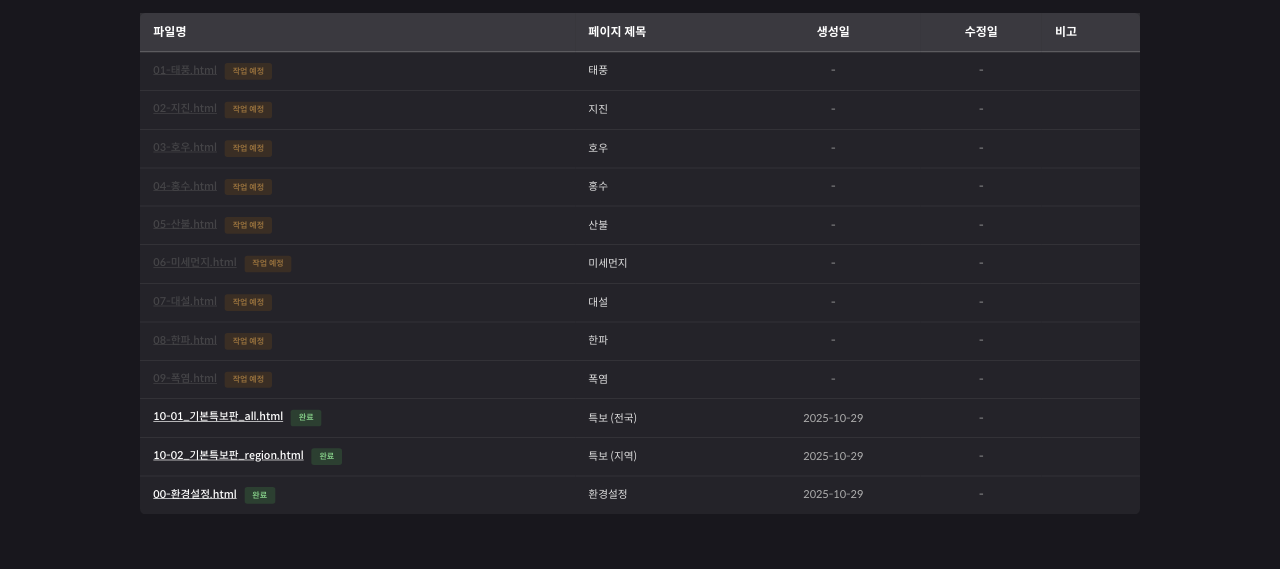
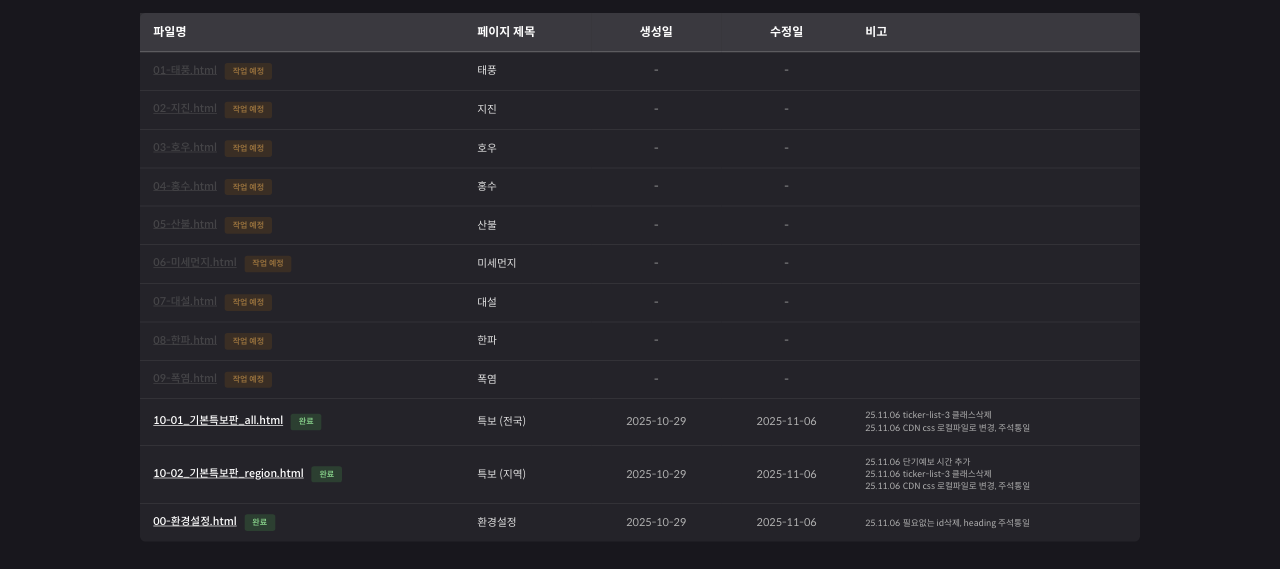
Before and after one commit to pub-ja/new-kbs-pub, a plain HTML site: page index.html in a window 1280 px wide. Shown: the part 179-748 px from the top of the page. Drawn offline with Linux system fonts and the light colour scheme.

Commit message:
환경설정 box  radius 삭제 , index 수정

```diff
--- a/css/style.css
+++ b/css/style.css
@@ -3961,7 +3961,6 @@ img {
   padding: 20px 0;
   width: 100%;
   background: var(--panel-bg-light-gray);
-  border-radius: 12px;
   border: 1px solid #27262b;
 }
 
--- a/index.html
+++ b/index.html
@@ -109,6 +109,10 @@
       }
       .content-page-header {
         margin-bottom: 40px;
+      }
+      .note ol li {
+        display: flex;
+        gap: 4px;
       }
     </style>
   </head>
@@ -244,8 +248,19 @@
                     </td>
                     <td class="title">특보 (전국)</td>
                     <td class="center">2025-10-29</td>
-                    <td class="center">-</td>
-                    <td class="note"></td>
+                    <td class="center">2025-11-06</td>
+                    <td class="note">
+                      <ol>
+                        <li>
+                          <span class="date">25.11.06</span>
+                          <p>ticker-list-3 클래스삭제</p>
+                        </li>
+                        <li>
+                          <span class="date">25.11.06</span>
+                          <p>CDN css 로컬파일로 변경, 주석통일</p>
+                        </li>
+                      </ol>
+                    </td>
                   </tr>
                   <tr>
                     <td>
@@ -254,8 +269,23 @@
                     </td>
                     <td class="title">특보 (지역)</td>
                     <td class="center">2025-10-29</td>
-                    <td class="center">-</td>
-                    <td class="note"></td>
+                    <td class="center">2025-11-06</td>
+                    <td class="note">
+                      <ol>
+                        <li>
+                          <span class="date">25.11.06</span>
+                          <p>단기예보 시간 추가</p>
+                        </li>
+                        <li>
+                          <span class="date">25.11.06</span>
+                          <p>ticker-list-3 클래스삭제</p>
+                        </li>
+                        <li>
+                          <span class="date">25.11.06</span>
+                          <p>CDN css 로컬파일로 변경, 주석통일</p>
+                        </li>
+                      </ol>
+                    </td>
                   </tr>
                   <tr>
                     <td>
@@ -264,8 +294,15 @@
                     </td>
                     <td class="title">환경설정</td>
                     <td class="center">2025-10-29</td>
-                    <td class="center">-</td>
-                    <td class="note"></td>
+                    <td class="center">2025-11-06</td>
+                    <td class="note">
+                      <ol>
+                        <li>
+                          <span class="date">25.11.06</span>
+                          <p>필요없는 id삭제, heading 주석통일</p>
+                        </li>
+                      </ol>
+                    </td>
                   </tr>
                 </tbody>
               </table>
```
